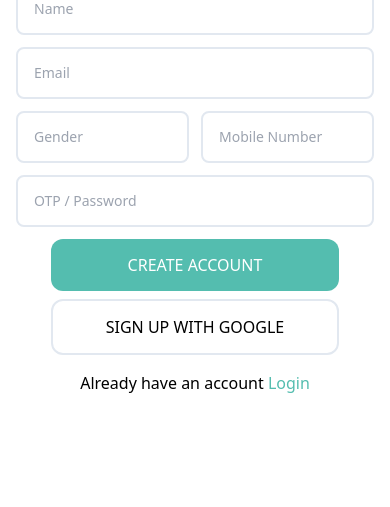
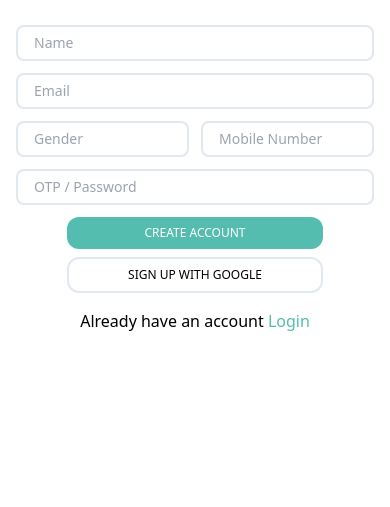
Before and after one commit to Soumili1818/Wleness-Frontend-Html, a website built with Vite: page doctor-signup.html in a window 390 px wide. Shown: the part 337-844 px from the top of the page. Built offline with nearby package versions, Linux system fonts and the light colour scheme.

Commit message:
fixed mobile ui

```diff
--- a/doctor-signup.html
+++ b/doctor-signup.html
@@ -86,10 +86,12 @@
               />
             </label>
             <div
-              class="text-center flex gap-2 flex-col justify-center items-center w-72 mx-auto lg:mt-4"
+              class="text-center flex gap-2 flex-col justify-center items-center w-64 mx-auto lg:mt-4"
             >
-              <button class="btn-primary">CREATE ACCOUNT</button>
-              <button class="btn-transparent">SIGN UP WITH GOOGLE</button>
+              <button class="btn-primary !w-full">CREATE ACCOUNT</button>
+              <button class="btn-transparent !w-full">
+                SIGN UP WITH GOOGLE
+              </button>
             </div>
           </form>
 
--- a/patient-signup.html
+++ b/patient-signup.html
@@ -86,10 +86,12 @@
               />
             </label>
             <div
-              class="text-center flex gap-2 flex-col justify-center items-center w-72 mx-auto lg:mt-4"
+              class="text-center flex gap-2 flex-col justify-center items-center w-64 mx-auto lg:mt-4"
             >
-              <button class="btn-primary">CREATE ACCOUNT</button>
-              <button class="btn-transparent">SIGN UP WITH GOOGLE</button>
+              <button class="btn-primary !w-full">CREATE ACCOUNT</button>
+              <button class="btn-transparent !w-full">
+                SIGN UP WITH GOOGLE
+              </button>
             </div>
           </form>
 
--- a/src/css/style.css
+++ b/src/css/style.css
@@ -6,13 +6,13 @@
 
 /* Buttons */
 .btn-primary{
-  @apply px-6 py-3.5 w-full rounded-xl text-white bg-primary-100 hover:bg-primary-300 transition-all  text-center
+  @apply px-12 py-2 lg:py-3.5 text-xs md:text-sm lg:text-base w-fit rounded-xl text-white bg-primary-100 hover:bg-primary-300 transition-all text-center
 }
 .btn-transparent{
-  @apply px-6 py-3.5 w-full rounded-xl hover:bg-primary-300 transition-all border-2 border-slate-200 hover:text-white  text-center
+  @apply px-12 py-2 lg:py-3.5 text-xs md:text-sm lg:text-base rounded-xl hover:bg-primary-300 transition-all border-2 border-slate-200 hover:text-white w-fit text-center
 }
 
 /* Form Styles */
 .form-input{
-    @apply w-full block outline-none border-2 border-slate-200 px-4 py-3.5 rounded-lg mb-3 text-sm md:text-base
+    @apply w-full block outline-none border-2 border-slate-200  py-1.5 px-4 lg:py-3.5 rounded-lg mb-3 text-sm md:text-base
 }
```
